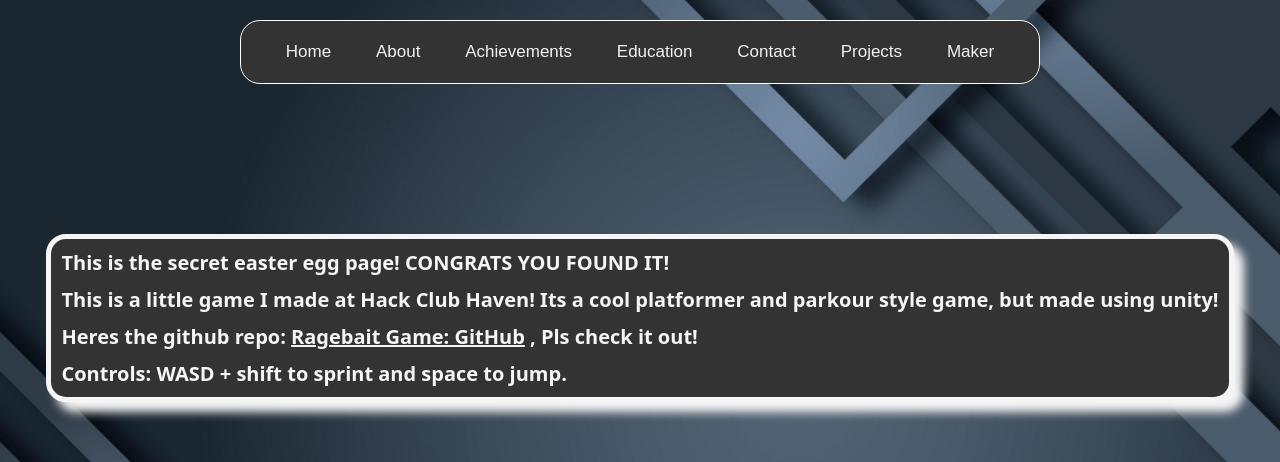
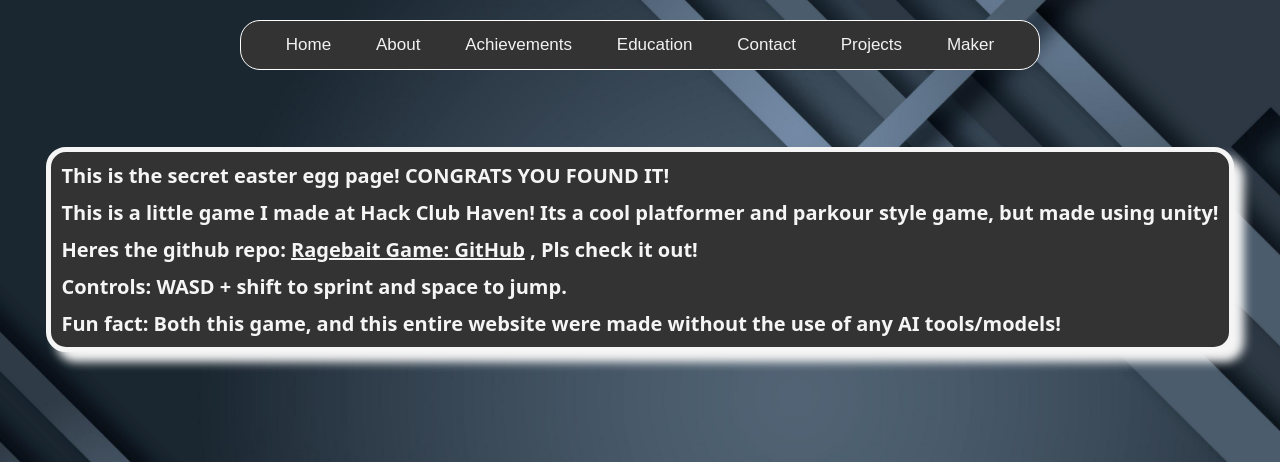
Before and after one commit to KaartikBhatia/Portfolio, a Flask app: page /ee_page in a window 1280 px wide. Shown: the top 462 px of the page. Run offline with Flask 3, Linux system fonts and the light colour scheme; some web fonts are replaced; grey boxes are pictures that could not be loaded.

Commit message:
Final Commit, Website working clean.

```diff
--- a/static/other_styles.css
+++ b/static/other_styles.css
@@ -29,13 +29,13 @@ body {
 }
 
 .overlay {
-  position: relative;
+  position: fixed;
   inset: 0;
   z-index: 10;
   display: flex;
   flex-direction: column;
   align-items: center;
-  justify-content: flex-start;
+  justify-content: center;
 }
 
 .overlay .topnav {
--- a/templates/about.html
+++ b/templates/about.html
@@ -29,10 +29,11 @@
                     <a href="{{ url_for('maker') }}">Maker</a>
                 </div>
             </div>
+            <hr style = "height: 100px;">
             <div class = "hero">
                 <h1 class="herotext">Hello!</h1>
                 <br>
-                <div class = "square">
+                <div class = "square" style="margin: 10px 30px 10px 30px !important;">
                     <h2 class="herosubtext">I'm Kaartik, a Junior at Sycamore High School in Cincinnati, Ohio.</h2>
                     <br>
                     <h2 class = "herosubtext"> About me: <br> I moved to the United States in April 2022 from India. <br>I know how to code in multiple different languages, such as HTML, CSS, Python, etc.<br> I have worked on many different projects, both hardware and software. <br> Some of my favourite activities are vibecoding, playing videogames, and cooking! (And trust me, I know how to cook, just look at this website!)<br> I am currently pursuing Computer Science/Engineering and am taking College level Engineering classes. <br></h2>
--- a/templates/achievements.html
+++ b/templates/achievements.html
@@ -29,10 +29,11 @@
                     <a href="{{ url_for('maker') }}">Maker</a>
                 </div>
             </div>
+            <hr style = "height: 100px;">
             <div class = "hero">
                 <h1 class = "herotext">My Achievements</h1>
                 <h2 class = "herosubtext" style = "font-size: 50px;">Recognitions:</h2>
-                <div class = "square">
+                <div class = "square" style="margin: 10px 30px 10px 30px !important;">
                     <ul>
                         <li><p>HackCreate IV - A post Hackathon competition for HackGwinnet IV. Participants were tasked with designing a project with the theme of Fintech. I created Investify, an all in one investing solution for small business owners and private investors. I earned the top spot, which came with bragging rights, and a Nintendo Switch valued at ~$250.</p></li>
                         <li><p>AP With WE Service - I designed a Minisite that connected to Investify, and detailed my entire process of creating it, from brainstorming to producing it.</p></li>
--- a/templates/contact.html
+++ b/templates/contact.html
@@ -30,6 +30,7 @@
 
                 </div>
             </div>
+            <hr style = "height: 100px;">
             <div class = "hero">
                 <div class = "square" style = "text-align: center !important;">
                     <hr>
--- a/templates/education.html
+++ b/templates/education.html
@@ -29,6 +29,7 @@
                     <a href="{{ url_for('maker') }}">Maker</a>
                 </div>
             </div>
+            <hr style = "height: 100px;">
             <div class = "hero">
                 <div class = square>
                     <h1 style = "text-align: center !important; font-size: 50px !important;">Education</h1>
--- a/templates/ee_page.html
+++ b/templates/ee_page.html
@@ -36,6 +36,7 @@
                         <h1 class = "ee_text">This is a little game I made at Hack Club Haven! Its a cool platformer and parkour style game, but made using unity!</h1>
                         <h1 class = "ee_text">Heres the github repo: <a style = "color: whitesmoke !important;" href = "https://github.com/KaartikBhatia/RageBaitGame/tree/main" target = "_blank">Ragebait Game: GitHub</a> , Pls check it out!</h1>
                         <h1 class = "ee_text">Controls: WASD + shift to sprint and space to jump.</h1>
+                        <h1 class = "ee_text">Fun fact: Both this game, and this entire website were made without the use of any AI tools/models!</h1>
                 </div>
                 <iframe src="https://itch.io/embed-upload/20563939?color=333333" allowfullscreen="" width="980" height="640" style="margin: 100px 0px 0px 0px; border: 10px solid #333; border-radius: 10px;"><a href="https://kaartikbhatia.itch.io/ragebaitgame"></a></iframe>
         </div>
```
